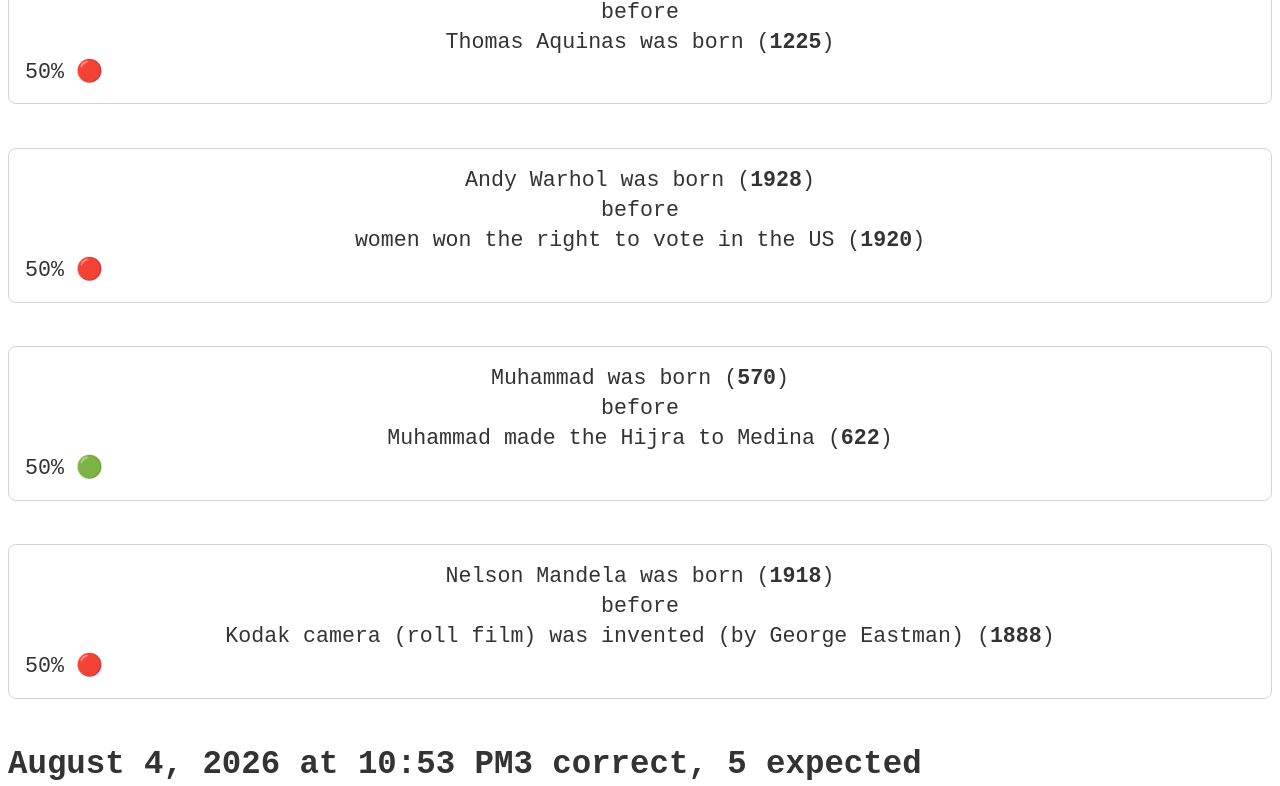
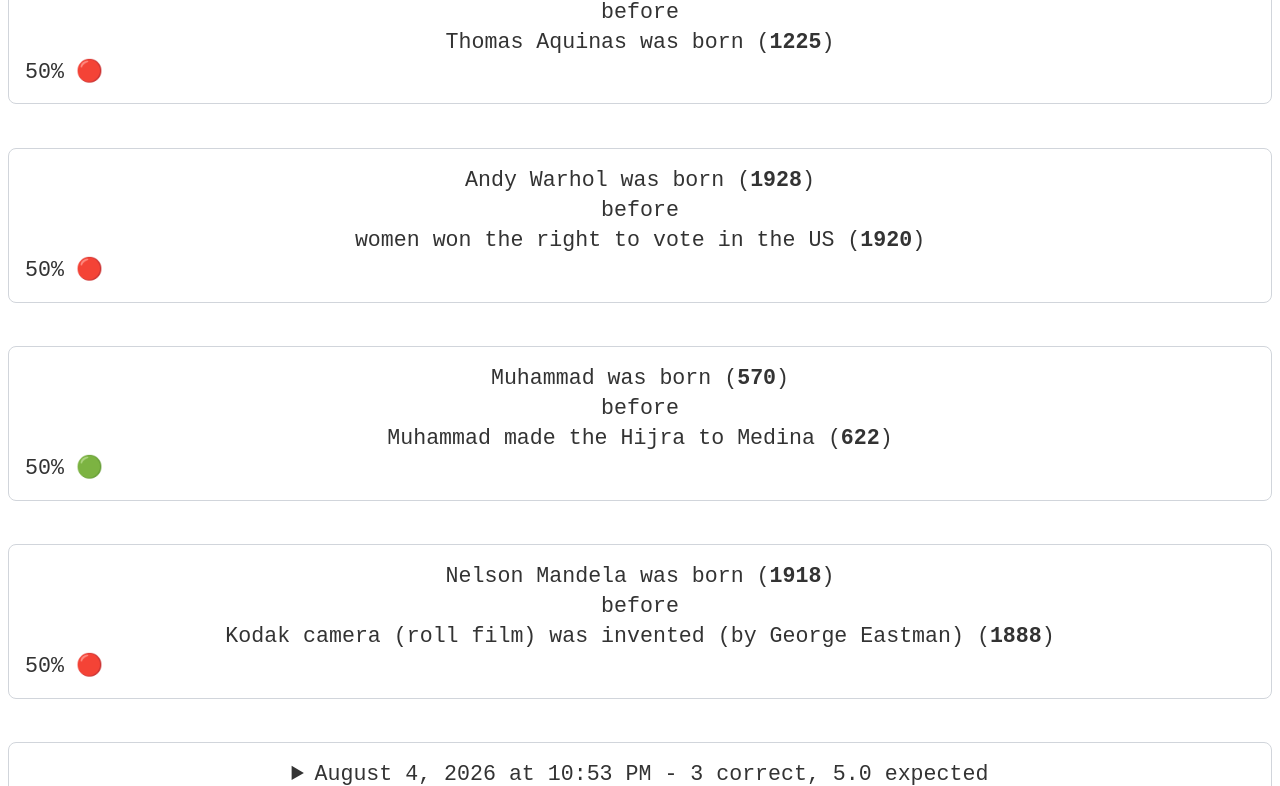
Before and after one commit to alefore/estimate, a website with bundled scripts: page index.html in a window 1280 px wide. Both pictures are taken after a click on the button "Reveal!". Shown: the part 1282-2068 px from the top of the page. Built offline with nearby package versions, Linux system fonts and the light colour scheme.

Commit message:
Collapse history details.

```diff
--- a/src/history.ts
+++ b/src/history.ts
@@ -69,16 +69,15 @@ export function displayHistory(records: GameRecord[]): void {
   document.body.append(historyDiv);
 }
 
-export function displayRecord(
-    output: HTMLDivElement, record: GameRecord): void {
+function displayRecord(output: HTMLDivElement, record: GameRecord): void {
   const total = record.confidences.length;
   const expected = record.confidences.reduce((sum, c) => sum + c, 0);
 
-  const header = Object.assign(
-      document.createElement('div'), {className: 'game-record-header'});
-  header.appendChild(Object.assign(document.createElement('h2'), {
-    className: 'game-record-date',
-    textContent:
+  const details = document.createElement('details');
+  details.classList.add('history-record');
+
+  const summary = document.createElement('summary');
+  summary.textContent =
       (record.title || new Date(record.date).toLocaleString(undefined, {
         year: 'numeric',
         month: 'long',
@@ -86,9 +85,12 @@ export function displayRecord(
         hour: '2-digit',
         minute: '2-digit',
       })) +
-        `${record.correctCount} correct, ${expected} expected`
-  }));
+      ` - ${record.correctCount} correct, ${expected.toFixed(1)} expected`;
 
+  details.appendChild(summary);
+
+  const header = Object.assign(
+      document.createElement('div'), {className: 'game-record-header'});
 
   if (!record.title) {
     const eraseButton = document.createElement('button');
@@ -109,7 +111,8 @@ export function displayRecord(
       Object.assign(document.createElement('div'), {className: 'histogram'});
   renderHistogram(histogram, scoreDistribution(record.confidences));
 
-  output.append(header, histogram);
+  details.append(header, histogram);
+  output.append(details);
 }
 
 function eraseRecord(date: string) {
--- a/style.css
+++ b/style.css
@@ -39,7 +39,7 @@ input, button, textarea, select {
   display: none;
 }
 
-div.question {
+div.question, details.history-record {
   text-align: center;
   margin-top: 2em;
   margin-bottom: 2em;
```
Lines whose indentation alone changed are shown as unchanged.
